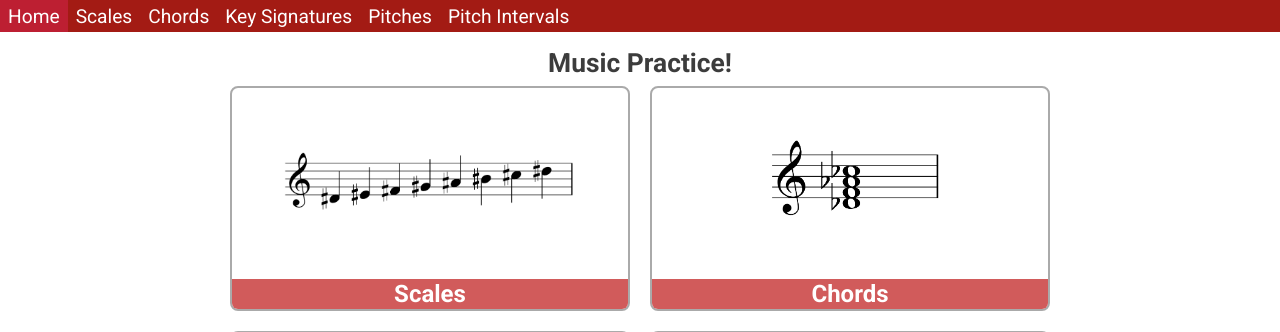
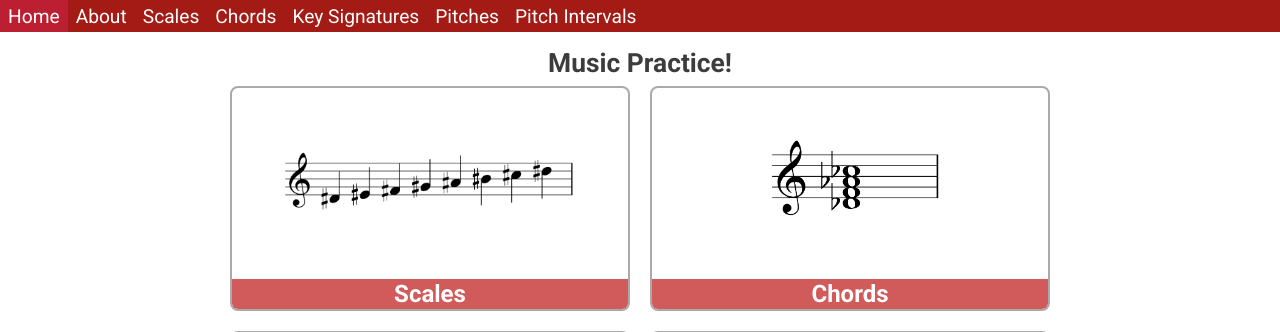
Before and after one commit to danchurlian/Music-Practice-Site, a Flask app: page / in a window 1280 px wide. Shown: the top 332 px of the page. Run offline with Flask 3, Linux system fonts and the light colour scheme; parts of the project's set-up code (start-up, migrations or seed data) failed here and were passed over.

Commit message:
feat: new about page html file and new link on layout.html and app.py

```diff
--- a/app.py
+++ b/app.py
@@ -205,6 +205,9 @@ def scale_page():
         music_svg=music_svg,
         answer_result=answer_result)
 
+@app.route("/about")
+def about_page():
+    return render_template("about.html")
 
 @app.route("/")
 def index():
--- a/templates/layout.html
+++ b/templates/layout.html
@@ -14,6 +14,7 @@
     <body>
         <header>
             <a href="/">Home</a>
+            <a href="/about">About</a>
             <a href="/scales">Scales</a>
             <a href="/chords">Chords</a>
             <a href="key-signature">Key Signatures</a>
```
Also changed, not shown: templates/about.html (added, +10 -0 lines).
